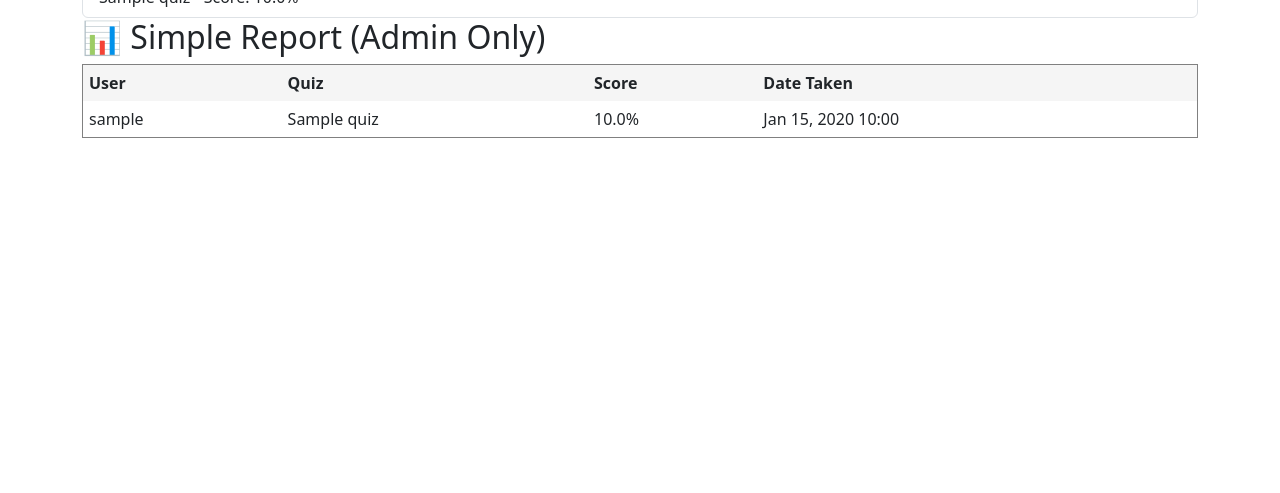
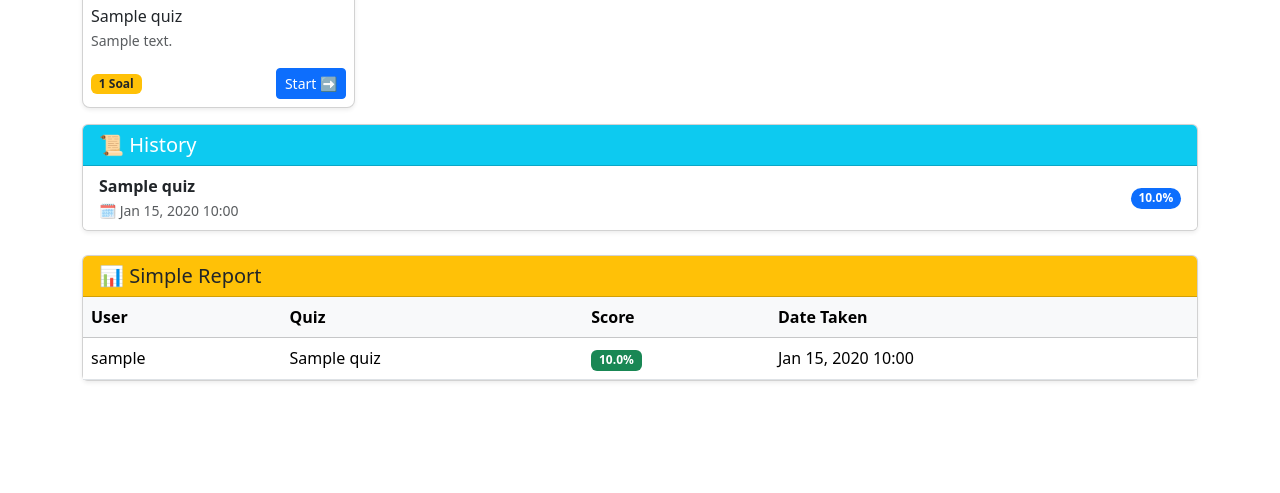
Before and after one commit to zalwan/django-modular-quiz-app, a Django app: page /dashboard/ in a window 1280 px wide. Shown: the part 307-800 px from the top of the page. Run offline with Django 5.2, Linux system fonts and the light colour scheme; a user stored in the database is signed in; tables that the repository leaves empty hold one stand-in row (values such as "Sample post"); parts of the project's set-up code (start-up, migrations or seed data) failed here and were passed over.

Commit message:
refactor: styling dashboard for better ui

```diff
--- a/templates/dashboard/index.html
+++ b/templates/dashboard/index.html
@@ -1,57 +1,112 @@
 {% extends "base.html" %} {% block content %}
-<div class="container mt-5">
-  <div class="d-flex justify-content-between align-items-center mb-3">
-    <h2 class="mb-0">Welcome, {{ request.user.username }}!</h2>
+<div class="container my-5">
+  <!-- Header -->
+  <div class="d-flex justify-content-between align-items-center flex-wrap mb-4">
+    <h2 class="mb-2 mb-md-0">
+      👋 Welcome, <strong>{{ request.user.username }}</strong>!
+    </h2>
     <div class="d-flex gap-2">
       {% if request.user.is_staff %}
-      <a href="/admin/quiz/quiz/" class="btn btn-success btn-sm">
+      <a href="/admin/quiz/quiz/" class="btn btn-success">
         ⚙️ Manage Quizzes
       </a>
       {% endif %}
-      <a href="{% url 'logout' %}" class="btn btn-danger btn-sm"> Logout </a>
+      <a href="{% url 'logout' %}" class="btn btn-outline-danger">🚪 Logout</a>
     </div>
   </div>
 
-  <hr />
-  <h4>Available Quizzes</h4>
-  <ul class="list-group mb-4">
+  <!-- Available Quizzes -->
+  <div class="mb-3">
+    <h4 class="mb-3">📚 Available Quizzes</h4>
+    <div class="row g-2">
       {% for quiz in quizzes %}
+      <div class="col-md-3 col-sm-6">
+        <div
+          class="card shadow-sm h-100"
+          style="border-radius: 8px; overflow: hidden"
+        >
+          <div
+            class="card-img-top bg-secondary"
+            style="
+              width: 100%;
+              height: 150px;
+              overflow: hidden;
+              position: relative;
+            "
+          >
+            <img
+              src="https://picsum.photos/300/150?random={{ quiz.id }}"
+              alt="{{ quiz.title }}"
+              style="
+                width: 100%;
+                height: 100%;
+                object-fit: cover;
+                opacity: 0;
+                transition: opacity 0.3s;
+              "
+              onload="this.style.opacity=1"
+            />
+          </div>
+
+          <div class="card-body p-2">
+            <h6 class="card-title mb-1">{{ quiz.title }}</h6>
+            <p class="card-text text-muted small mb-2" style="min-height: 30px">
+              {{ quiz.description|truncatechars:40 }}
+            </p>
+            <div class="d-flex justify-content-between align-items-center">
+              <span class="badge bg-warning text-dark"
+                >{{ quiz.questions.count }} Soal</span
+              >
+              <a
+                href="{% url 'quiz:start' quiz.id %}"
+                class="btn btn-primary btn-sm"
+              >
+                Start ➡️
+              </a>
+            </div>
+          </div>
+        </div>
+      </div>
+      {% empty %}
+      <p class="text-muted">No quizzes available</p>
+      {% endfor %}
+    </div>
+  </div>
+
+  <!-- History -->
+  <div class="card shadow-sm mb-4">
+    <div class="card-header bg-info text-white">
+      <h5 class="mb-0">📜 History</h5>
+    </div>
+    <ul class="list-group list-group-flush">
+      {% for attempt in attempts %}
       <li
-      class="list-group-item d-flex justify-content-between align-items-center"
+        class="list-group-item d-flex justify-content-between align-items-center flex-wrap"
       >
         <div>
-        <strong>{{ quiz.title }}</strong><br />
-        <small>{{ quiz.description }}</small>
+          <strong>{{ attempt.quiz.title }}</strong><br />
+          <small class="text-muted"
+            >🗓 {{ attempt.date_taken|date:"M d, Y H:i" }}</small
+          >
         </div>
-      <a href="{% url 'quiz:start' quiz.id %}" class="btn btn-primary btn-sm"
-        >Start</a
-      >
+        <span class="badge bg-primary rounded-pill">{{ attempt.score }}%</span>
       </li>
       {% empty %}
-    <li class="list-group-item">No quizzes available</li>
+      <li class="list-group-item text-muted">No history yet</li>
       {% endfor %}
     </ul>
+  </div>
 
-  <h4>Your Attempts</h4>
-  <ul class="list-group">
-    {% for attempt in attempts %}
-    <li class="list-group-item">
-      {{ attempt.quiz.title }} - Score: {{ attempt.score }}%
-    </li>
-    {% empty %}
-    <li class="list-group-item">No attempts yet</li>
-    {% endfor %}
-  </ul>
+  <!-- Simple Report for Admin -->
   {% if report %}
-  <h2>📊 Simple Report (Admin Only)</h2>
-  <table
-    border="1"
-    cellpadding="6"
-    cellspacing="0"
-    style="width: 100%; border-collapse: collapse"
-  >
-    <thead>
-      <tr style="background: #f5f5f5">
+  <div class="card shadow-sm">
+    <div class="card-header bg-warning">
+      <h5 class="mb-0">📊 Simple Report</h5>
+    </div>
+    <div class="table-responsive">
+      <table class="table table-hover mb-0">
+        <thead class="table-light">
+          <tr>
             <th>User</th>
             <th>Quiz</th>
             <th>Score</th>
@@ -63,16 +118,18 @@
           <tr>
             <td>{{ attempt.user.username }}</td>
             <td>{{ attempt.quiz.title }}</td>
-        <td>{{ attempt.score }}%</td>
+            <td><span class="badge bg-success">{{ attempt.score }}%</span></td>
             <td>{{ attempt.date_taken|date:"M d, Y H:i" }}</td>
           </tr>
           {% empty %}
           <tr>
-        <td colspan="4" style="text-align: center">No attempts yet</td>
+            <td colspan="4" class="text-center text-muted">No attempts yet</td>
           </tr>
           {% endfor %}
         </tbody>
       </table>
+    </div>
+  </div>
   {% endif %}
 </div>
 {% endblock %}
```
Lines whose indentation alone changed are shown as unchanged.
